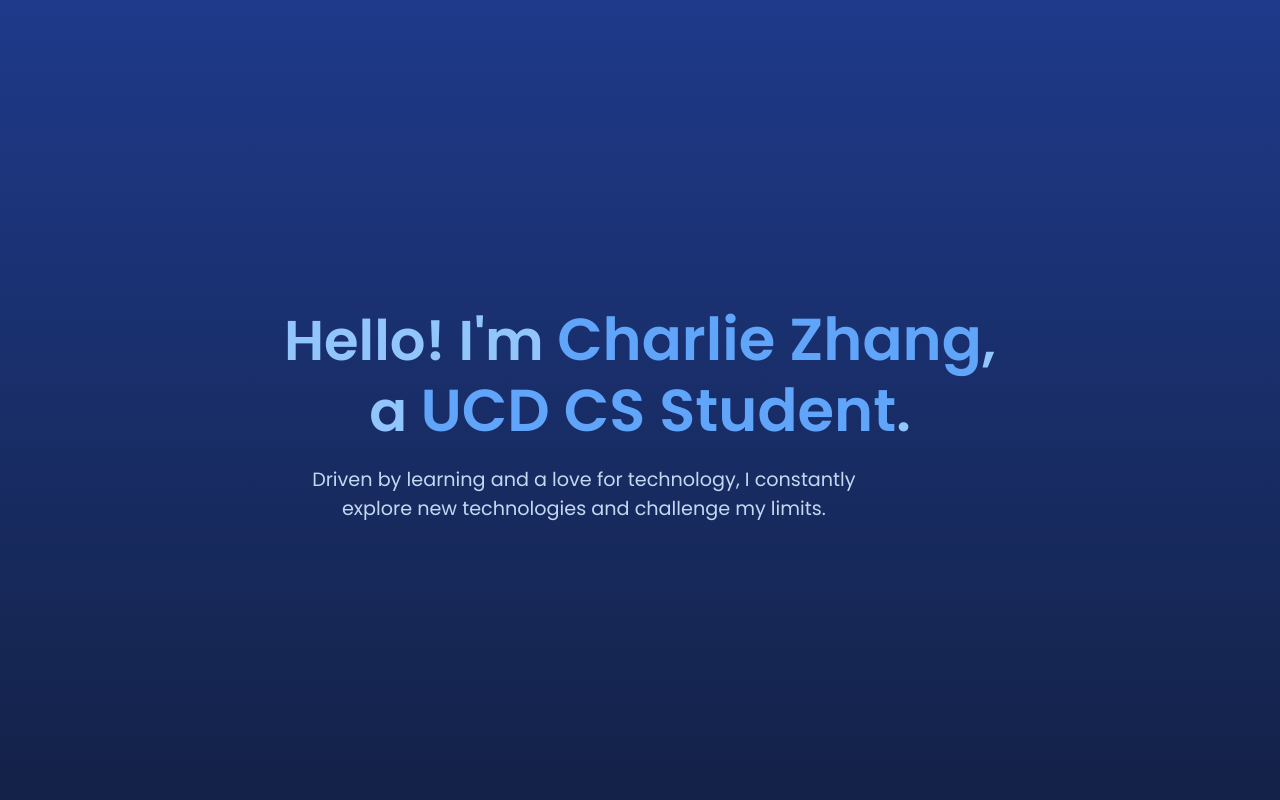
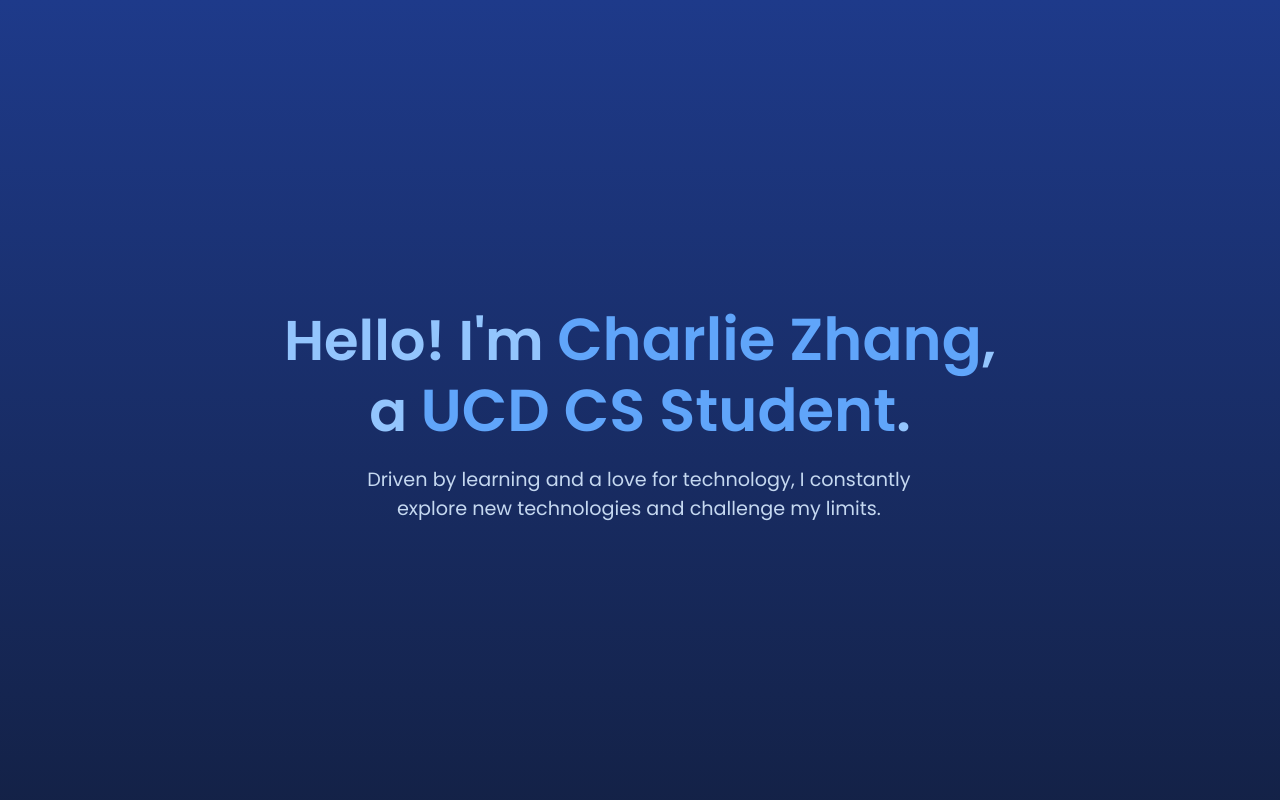
Before and after one commit to Zhang-Charlie/Zhang-Charlie.github.io, a plain HTML site: page index.html in a window 1280 px wide. Shown: the top 800 px of the page. Drawn offline with Linux system fonts and the light colour scheme.

Commit message:
Centered the into text

```diff
--- a/style.css
+++ b/style.css
@@ -37,6 +37,8 @@ body {
     font-size: 1.2rem;
     max-width: 600px;
     color: #c5d8f0;
+    text-align: center;
+    transform: translateX(55px);
 }
 
 
```
